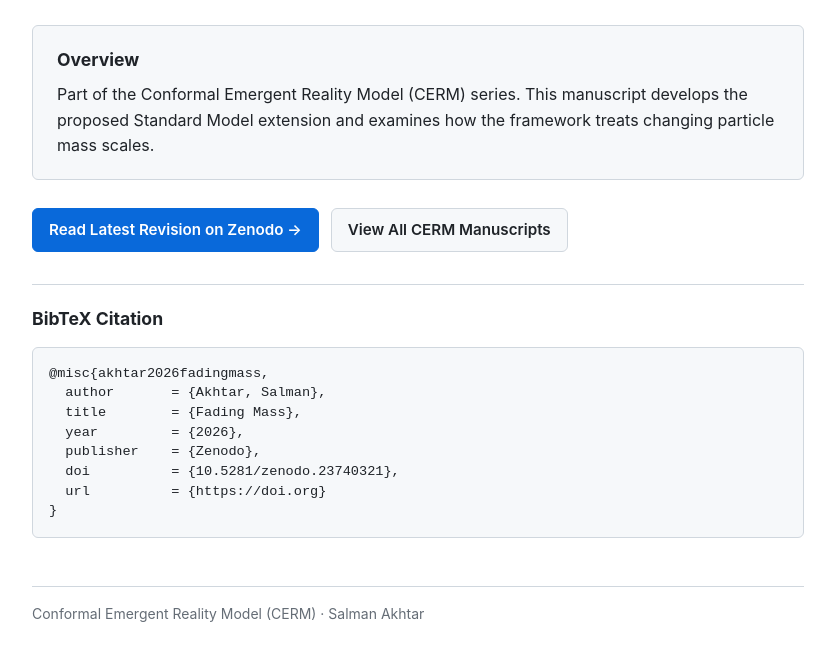
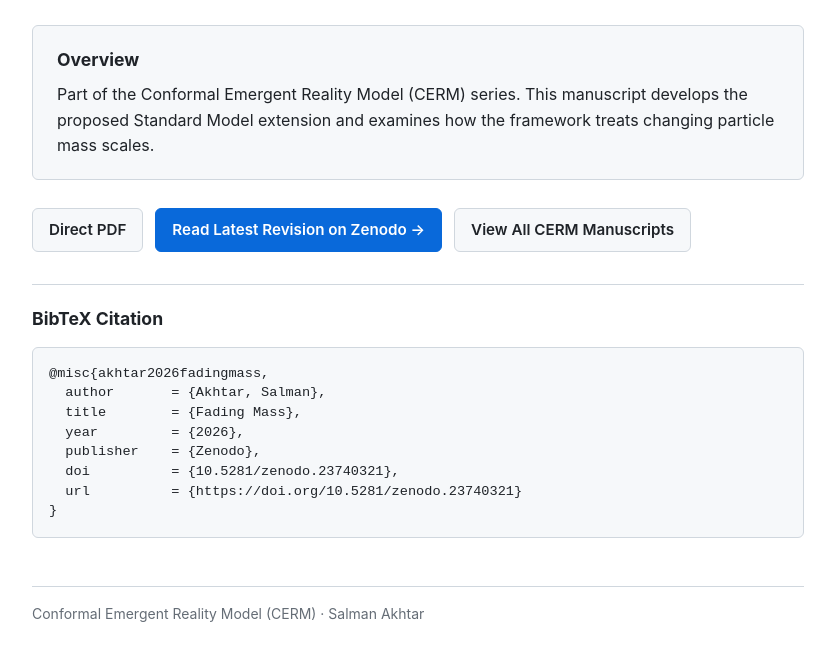
Before and after one commit to kalahari00/Conformal-Emergent-Reality-Model-CERM, a plain HTML site: page fading-mass.html in a window 1280 px wide. Shown: the part 209-870 px from the top of the page, without its empty margins (222-1057 px from the left). Drawn offline with Linux system fonts and the light colour scheme.

Commit message:
Update fading-mass.html

```diff
--- a/fading-mass.html
+++ b/fading-mass.html
@@ -11,10 +11,8 @@
   <meta name="citation_author" content="Akhtar, Salman" />
   <meta name="citation_publication_date" content="2026" />
   <meta name="citation_doi" content="10.5281/zenodo.23740321" />
-  <meta name="citation_abstract_html_url" content="https://github.io" />
-  <meta name="citation_fulltext_html_url" content="https://doi.org" />
-  <!-- Uncomment and replace YOUR_FILENAME.pdf once you have the direct Zenodo PDF link -->
-  <!-- <meta name="citation_pdf_url" content="https://zenodo.org" /> -->
+  <meta name="citation_abstract_html_url" content="https://kalahari00.github.io/Conformal-Emergent-Reality-Model-CERM/fading-mass.html" />
+  <meta name="citation_pdf_url" content="https://kalahari00.github.io/Conformal-Emergent-Reality-Model-CERM/Fading_Mass__Unifying_General_Relativity_and_Quantum_Mechanics_through_Conformal_Emergent_Geometry_v1_0__Final_.pdf" />
 
   <style>
     :root {
@@ -140,8 +138,8 @@
     <h1>Fading Mass</h1>
     <div class="meta">
       <strong>Salman Akhtar</strong> · Independent Researcher<br />
-      ORCID: <a href="https://orcid.org" target="_blank" rel="noopener">0009-0000-8105-9597</a> ·
-      DOI: <a href="https://doi.org" target="_blank" rel="noopener">10.5281/zenodo.23740321</a>
+      ORCID: <a href="https://orcid.org/0009-0000-8105-9597" target="_blank" rel="noopener">0009-0000-8105-9597</a> ·
+      DOI: <a href="https://doi.org/10.5281/zenodo.23740321" target="_blank" rel="noopener">10.5281/zenodo.23740321</a>
     </div>
   </header>
 
@@ -154,7 +152,8 @@
     </section>
 
     <div class="btn-group">
-      <a class="btn btn-primary" href="https://doi.org" target="_blank" rel="noopener">Read Latest Revision on Zenodo →</a>
+      <a class="btn" href="Fading_Mass__Unifying_General_Relativity_and_Quantum_Mechanics_through_Conformal_Emergent_Geometry_v1_0__Final_.pdf">Direct PDF</a>
+      <a class="btn btn-primary" href="https://doi.org/10.5281/zenodo.23740321" target="_blank" rel="noopener">Read Latest Revision on Zenodo →</a>
       <a class="btn" href="index.html">View All CERM Manuscripts</a>
     </div>
 
@@ -166,7 +165,7 @@
   year         = {2026},
   publisher    = {Zenodo},
   doi          = {10.5281/zenodo.23740321},
-  url          = {https://doi.org}
+  url          = {https://doi.org/10.5281/zenodo.23740321}
 }</pre>
     </section>
   </main>
```
